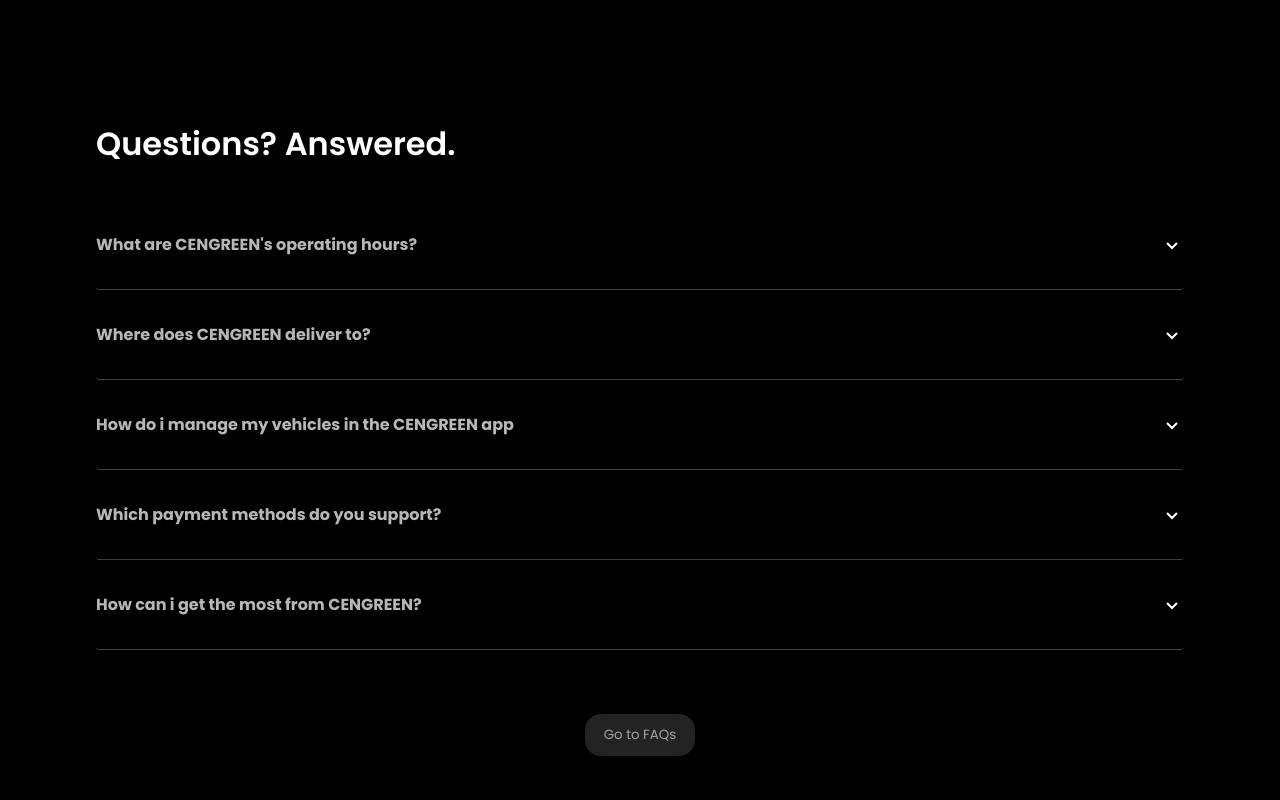
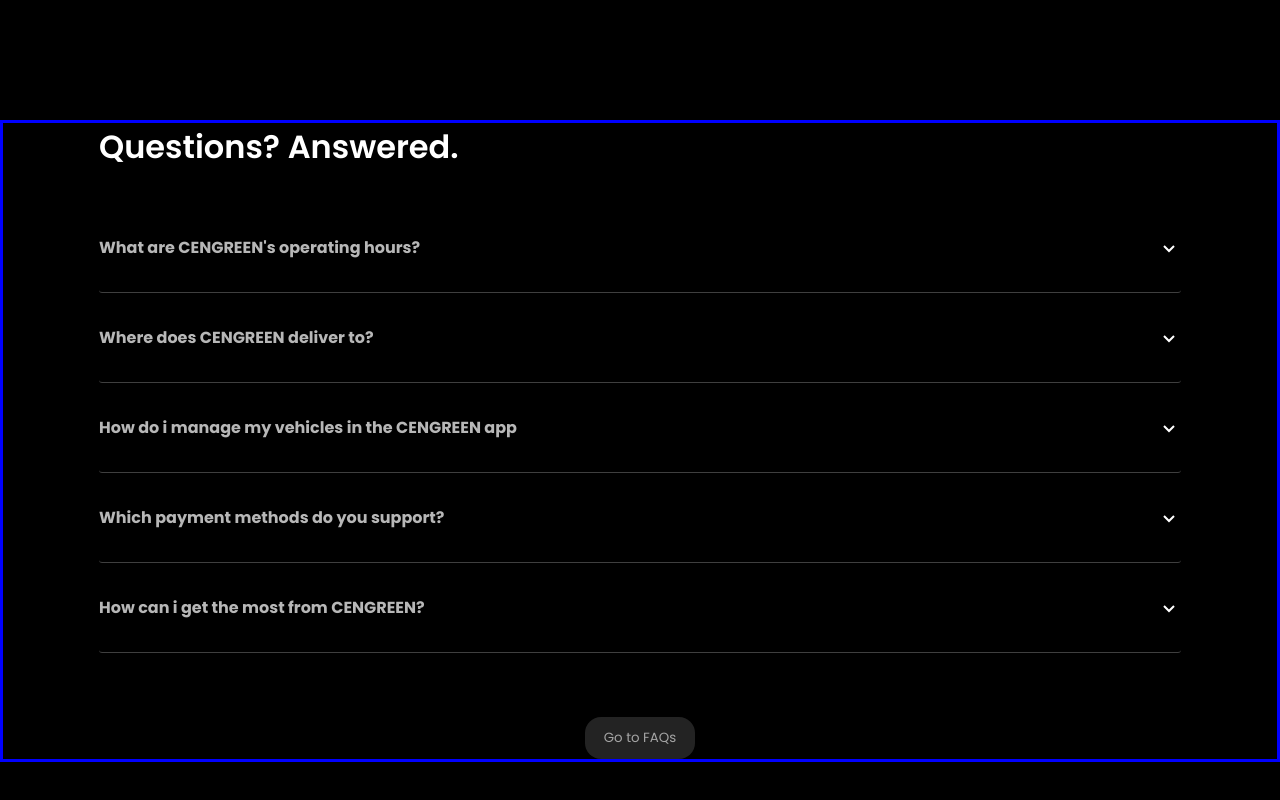
Before and after one commit to firemasterleo/Cengreen, a Vue app: page / in a window 1280 px wide. Shown: the part 2340-3140 px from the top of the page. Built offline with nearby package versions, Linux system fonts and the light colour scheme.

Commit message:
Update Home.vue

```diff
--- a/src/components/Home.vue
+++ b/src/components/Home.vue
@@ -867,7 +867,7 @@
 
     }
     .section4container {
-        // border: solid blue ;
+        border: solid blue ;
         background-color: rgb(0, 0, 0);
         // background: radial-gradient(circle at 10% 20%, rgb(0, 0, 0) 0%, rgb(29, 27, 27) 90.2%);
         height: fit-content;
```
